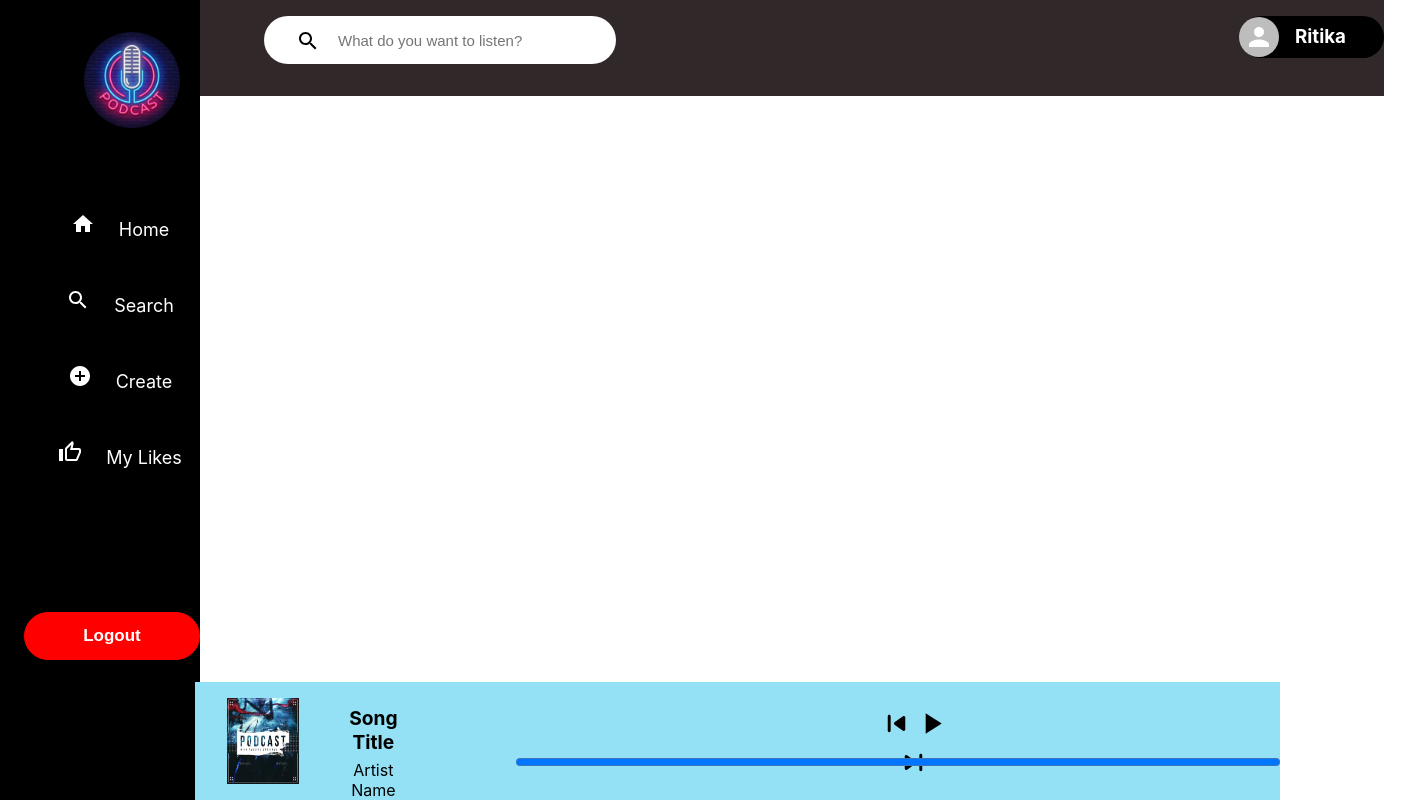
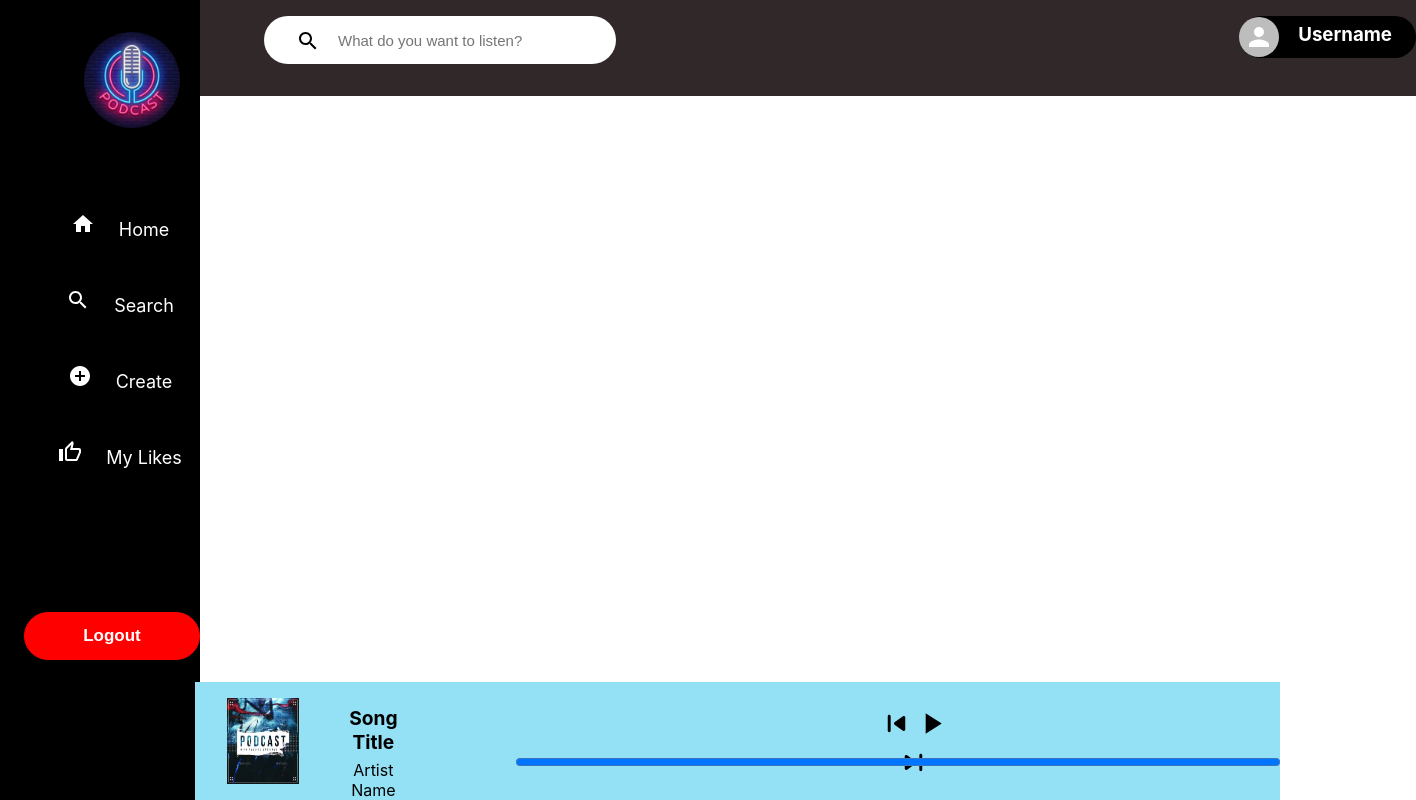
Before and after one commit to Ritika091/Team-TechKnowBit, a React (Create React App) app in the folder frontend/: page / in a window 1280 px wide. Shown: the whole page, 1416 px wide, since content can reach past the window. Built offline with nearby package versions, Linux system fonts and the light colour scheme.

Commit message:
fixed issues

```diff
--- a/frontend/src/Components/UpperNav/UpperNav.css
+++ b/frontend/src/Components/UpperNav/UpperNav.css
@@ -27,7 +27,7 @@
 .profile{
     display: flex;
     background: black;
-    width: 9rem;
+    width: 11rem;
     align-items: center;
     color: white;
     height: 2.6rem;
@@ -36,7 +36,8 @@
     margin-top: -3rem;
 }
 .profile h3{
-    padding: 0 1rem;
+    padding: 0 1.2rem;
+    margin-top: 15px;
 }
 .Ava{
     margin-left: -1px;
--- a/frontend/src/Components/UpperNav/UpperNav.js
+++ b/frontend/src/Components/UpperNav/UpperNav.js
@@ -12,7 +12,7 @@ export default function UpperNav() {
        </div>
        <div className="profile">
        <Avatar alt="Remy Sharp" src=""  className='Ava'/>
-       <h3>Ritika</h3>
+       <h3>Username</h3>
        </div>
     </div>
   )
```
